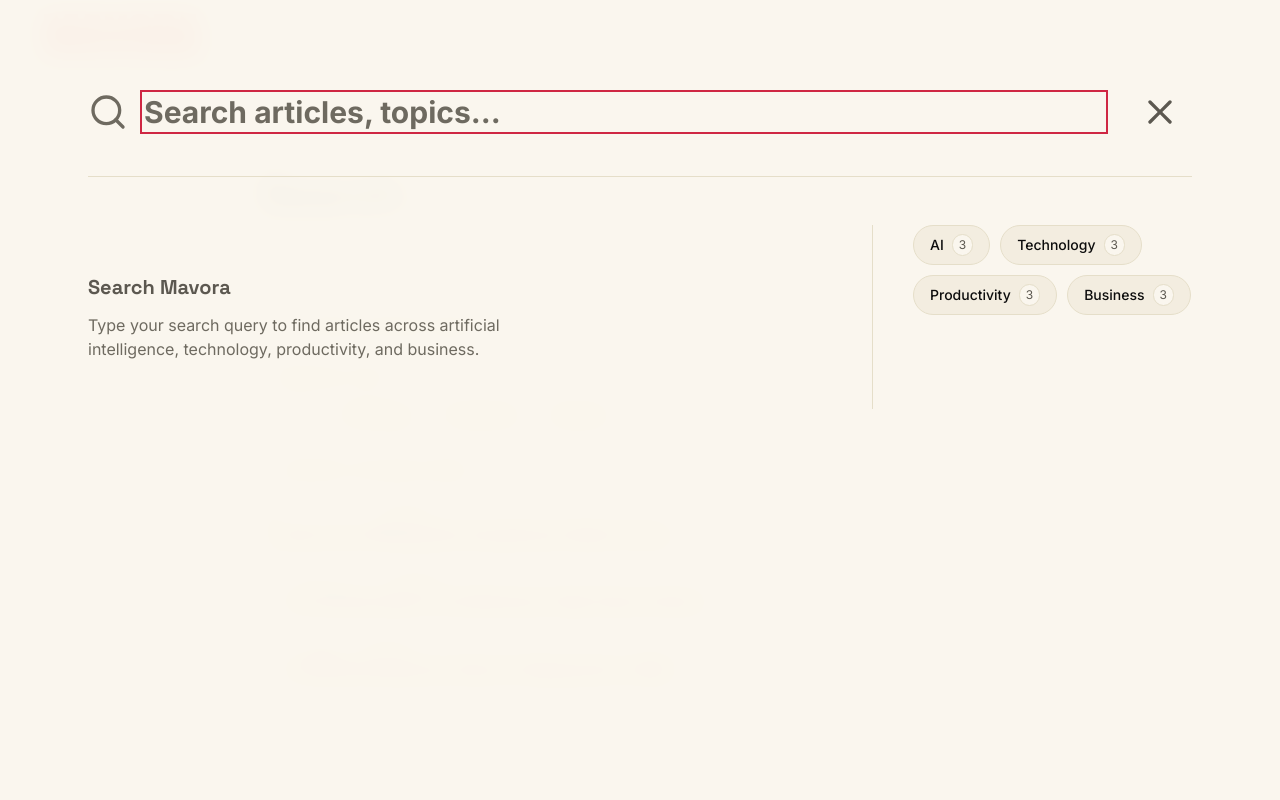
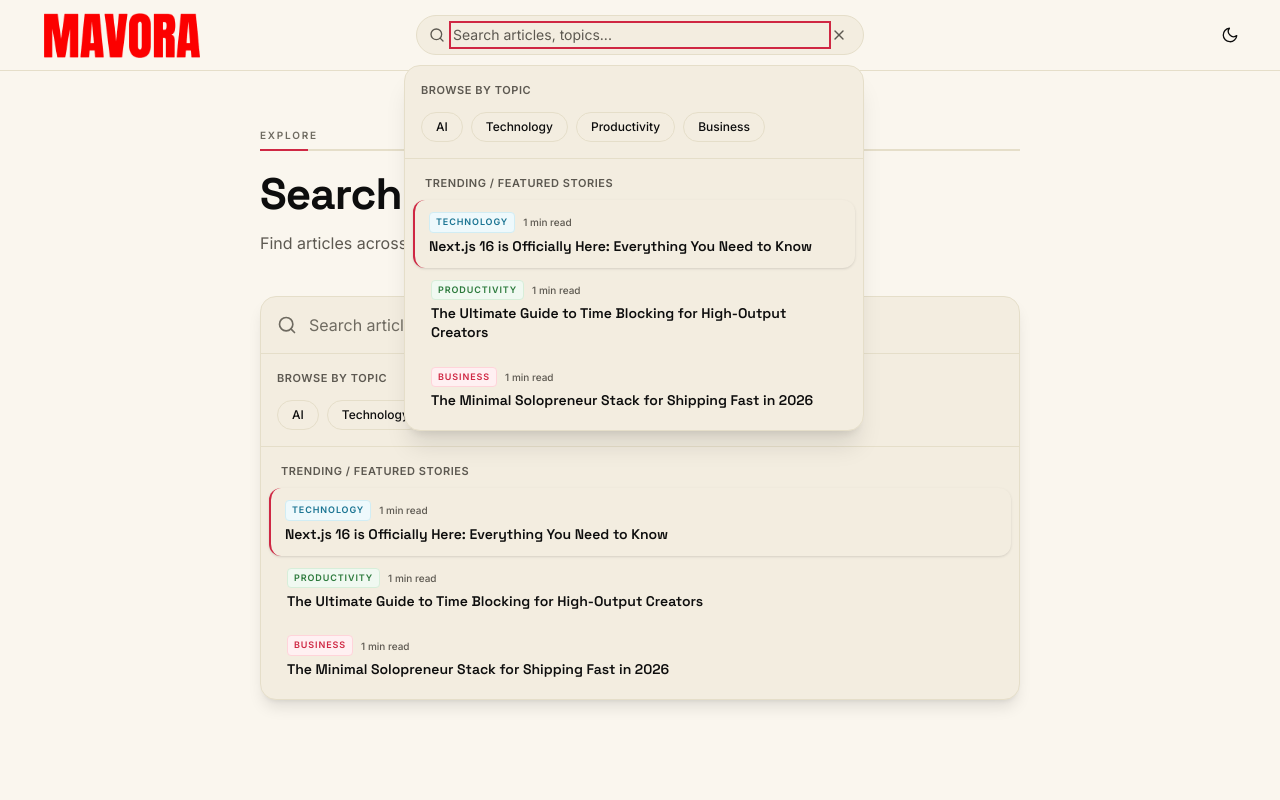
Before and after one commit to SoujanyaDasRoy/Mavora, a Next.js app: page /search in a window 1280 px wide. Both pictures are taken after a click on the button 1186 px from the left and 35 px from the top of the page. Shown: the top 800 px of the page. Built offline with nearby package versions, Linux system fonts and the light colour scheme.

Commit message:
design: redesign search into expanding header input bar with floating popover dropdown

```diff
--- a/components/Header.tsx
+++ b/components/Header.tsx
@@ -5,7 +5,7 @@ import { useEffect, useState } from 'react'
 import { PILLARS, PILLAR_LABELS } from '@/lib/pillars'
 import { ThemeToggle } from './ThemeToggle'
 import { SearchBox } from './SearchBox'
-import { Search } from 'lucide-react'
+import { Search, X } from 'lucide-react'
 import {
   Sheet,
   SheetContent,
@@ -28,6 +28,7 @@ function MenuIcon({ className }: { className?: string }) {
 export function Header() {
   const [scrolled, setScrolled] = useState(false)
   const [searchOpen, setSearchOpen] = useState(false)
+  const [searchQuery, setSearchQuery] = useState('')
 
   useEffect(() => {
     const onScroll = () => setScrolled(window.scrollY > 4)
@@ -49,10 +50,17 @@ export function Header() {
       ].join(' ')}
     >
       <Container
-        className="h-[70px] grid grid-cols-[auto_1fr_auto] md:grid-cols-[220px_1fr_220px] items-center gap-4"
+        className="relative h-[70px] grid grid-cols-[auto_1fr_auto] md:grid-cols-[220px_1fr_220px] items-center gap-4"
       >
         {/* ── Logo ─────────────────────────────────────────── */}
-        <Link href="/" className="shrink-0 flex items-center" aria-label="Mavora home">
+        <Link
+          href="/"
+          className={[
+            'shrink-0 items-center',
+            searchOpen ? 'hidden md:flex' : 'flex',
+          ].join(' ')}
+          aria-label="Mavora home"
+        >
           <img
             src="/logo.png"
             alt="Mavora"
@@ -60,7 +68,40 @@ export function Header() {
           />
         </Link>
 
-        {/* ── Desktop nav ──────────────────────────────────────── */}
+        {/* ── Search Input / Desktop nav ────────────────────── */}
+        {searchOpen ? (
+          <div className="relative col-span-1 md:max-w-md mx-auto w-full">
+            <div className="flex items-center h-10 bg-[var(--color-bg-secondary)] border border-[var(--color-border)] rounded-full px-3 transition-all duration-300">
+              <Search className="size-4 text-[var(--color-fg-muted)] mr-2 shrink-0" />
+              <input
+                type="text"
+                value={searchQuery}
+                onChange={(e) => setSearchQuery(e.target.value)}
+                placeholder="Search articles, topics..."
+                className="flex-1 bg-transparent outline-none text-sm text-[var(--color-fg)] placeholder:text-[var(--color-fg-muted)] border-none focus:ring-0 p-0"
+                autoFocus
+              />
+              <button
+                onClick={() => {
+                  setSearchOpen(false)
+                  setSearchQuery('')
+                }}
+                className="p-1 rounded-full hover:bg-[var(--color-bg-tertiary)] text-[var(--color-fg-muted)] hover:text-[var(--color-fg)] transition-colors shrink-0"
+                aria-label="Close search"
+              >
+                <X className="size-4" />
+              </button>
+            </div>
+            <SearchBox
+              isOpen={searchOpen}
+              query={searchQuery}
+              onClose={() => {
+                setSearchOpen(false)
+                setSearchQuery('')
+              }}
+            />
+          </div>
+        ) : (
           <nav className="hidden md:flex items-center justify-center gap-1.5" aria-label="Main navigation">
             {navLinks.map(({ label, href }) => (
               <Link
@@ -78,10 +119,12 @@ export function Header() {
               </Link>
             ))}
           </nav>
+        )}
 
         {/* ── Right controls ───────────────────────────────── */}
-        <div className="flex items-center justify-end gap-2 shrink-0 w-full">
+        <div className="flex items-center justify-end gap-2 shrink-0 md:w-full">
           {/* Search Button */}
+          {!searchOpen && (
             <button
               onClick={() => setSearchOpen(true)}
               aria-label="Search articles"
@@ -89,6 +132,7 @@ export function Header() {
             >
               <Search className="size-4" />
             </button>
+          )}
 
           {/* Theme toggle */}
           <ThemeToggle />
@@ -142,14 +186,6 @@ export function Header() {
           </Sheet>
         </div>
       </Container>
-
-      {/* Conditionally render SearchBox overlay */}
-      {searchOpen && (
-        <SearchBox
-          isOpen={searchOpen}
-          onClose={() => setSearchOpen(false)}
-        />
-      )}
     </header>
   )
 }
--- a/components/SearchBox.tsx
+++ b/components/SearchBox.tsx
@@ -148,6 +148,7 @@ export function SearchBox({
   const [internalActiveIndex, setInternalActiveIndex] = useState(0)
   const router = useRouter()
   const inputRef = useRef<HTMLInputElement>(null)
+  const searchBoxRef = useRef<HTMLDivElement>(null)
 
   const shouldFetch = inline || isOpen
 
@@ -212,40 +213,57 @@ export function SearchBox({
     setInternalActiveIndex(0)
   }, [query])
 
-  // Prevent background scrolling when overlay is open
+  // Focus input on mount / open (only for inline mode since input is inside SearchBox)
   useEffect(() => {
-    if (isOpen) {
-      document.body.classList.add('overflow-hidden')
-    } else {
-      document.body.classList.remove('overflow-hidden')
-    }
-    return () => {
-      document.body.classList.remove('overflow-hidden')
-    }
-  }, [isOpen])
-
-  // Focus input on mount / open
-  useEffect(() => {
-    if (inline || isOpen) {
+    if (inline) {
       const timer = setTimeout(() => {
         inputRef.current?.focus()
       }, 50)
       return () => clearTimeout(timer)
     }
-  }, [inline, isOpen])
+  }, [inline])
 
-  // Global key listener for Escape when open
+  // Global key listener when open
   useEffect(() => {
     if (!isOpen) return
 
     const handleGlobalKeyDown = (e: KeyboardEvent) => {
-      if (e.key === 'Escape') {
+      if (e.key === 'ArrowDown') {
+        e.preventDefault()
+        setActiveIndex(Math.min(activeIndex + 1, results.length - 1))
+      } else if (e.key === 'ArrowUp') {
+        e.preventDefault()
+        setActiveIndex(Math.max(activeIndex - 1, 0))
+      } else if (e.key === 'Enter') {
+        if (results[activeIndex]) {
+          e.preventDefault()
+          handleSelect(results[activeIndex])
+        }
+      } else if (e.key === 'Escape') {
+        e.preventDefault()
         onClose?.()
       }
     }
 
     window.addEventListener('keydown', handleGlobalKeyDown)
     return () => window.removeEventListener('keydown', handleGlobalKeyDown)
+  }, [isOpen, activeIndex, results, onClose])
+
+  // Click outside detection to close the popover
+  useEffect(() => {
+    if (!isOpen) return
+
+    const handleOutsideClick = (e: MouseEvent) => {
+      const target = e.target as HTMLElement
+      if (searchBoxRef.current && !searchBoxRef.current.parentElement?.contains(target)) {
+        onClose?.()
+      }
+    }
+
+    document.addEventListener('mousedown', handleOutsideClick)
+    return () => {
+      document.removeEventListener('mousedown', handleOutsideClick)
+    }
   }, [isOpen, onClose])
 
   const handleSelect = (entry: SearchEntry) => {
@@ -278,122 +296,6 @@ export function SearchBox({
 
   // If not inline and not open, don't render anything
   if (!inline && !isOpen) return null
-
-  // 1. Full-screen overlay takeover view
-  if (isOpen) {
-    return (
-      <div className="fixed inset-0 z-50 bg-[var(--color-bg)]/98 backdrop-blur-md overflow-y-auto animate-fade-in">
-        <div className="max-w-6xl mx-auto px-6 py-12 md:py-20 w-full min-h-screen flex flex-col justify-start animate-slide-up">
-          {/* Top layout: Giant input and close button */}
-          <div className="flex items-center justify-between border-b border-[var(--color-border)] pb-6 md:pb-8 gap-6">
-            <div className="flex-1 flex items-center gap-4">
-              <Search className="size-8 md:size-10 text-[var(--color-fg-subtle)] shrink-0" />
-              <input
-                ref={inputRef}
-                type="text"
-                value={query}
-                onChange={(e) => {
-                  setInternalQuery(e.target.value)
-                  setInternalActiveIndex(0)
-                }}
-                onKeyDown={handleKeyDown}
-                placeholder="Search articles, topics..."
-                className="w-full bg-transparent outline-none text-2xl md:text-3xl font-bold text-[var(--color-fg)] placeholder:text-[var(--color-fg-subtle)] border-none focus:ring-0 p-0"
-              />
-            </div>
-            <button
-              onClick={onClose}
-              className="p-2 md:p-3 rounded-full hover:bg-[var(--color-bg-secondary)] text-[var(--color-fg-muted)] hover:text-[var(--color-fg)] transition-all duration-200"
-              aria-label="Close search"
-            >
-              <X className="size-8 md:size-10" />
-            </button>
-          </div>
-
-          {/* Body layout: Split Grid */}
-          <div className="grid md:grid-cols-[1fr_320px] gap-12 mt-12">
-            {/* Left side: Results */}
-            <div className="min-w-0">
-              {!query.trim() ? (
-                <div className="py-12 text-left">
-                  <h4 className="text-xl font-bold text-[var(--color-fg-muted)] mb-3 font-display">Search Mavora</h4>
-                  <p className="text-[var(--color-fg-subtle)] text-base max-w-md">
-                    Type your search query to find articles across artificial intelligence, technology, productivity, and business.
-                  </p>
-                </div>
-              ) : (
-                <div className="flex flex-col gap-6">
-                  {status === 'loading' && (
-                    <div className="flex flex-col gap-6 w-full animate-pulse">
-                      {[1, 2, 3].map((n) => (
-                        <div
-                          key={n}
-                          className="w-full flex flex-col gap-3 rounded-2xl p-6 border border-[var(--color-border)]/40 bg-[var(--color-bg-secondary)]/20"
-                        >
-                          <div className="flex items-center gap-3">
-                            <div className="h-5 w-20 bg-[var(--color-border)]/60 rounded" />
-                            <div className="h-4 w-16 bg-[var(--color-border)]/40 rounded" />
-                          </div>
-                          <div className="h-7 w-3/4 bg-[var(--color-border)]/60 rounded mt-1" />
-                          <div className="h-4 w-5/6 bg-[var(--color-border)]/40 rounded" />
-                        </div>
-                      ))}
-                    </div>
-                  )}
-                  {status === 'error' && (
-                    <p className="text-[var(--color-fg-muted)] text-lg py-12">
-                      Search is temporarily unavailable — please try again later.
-                    </p>
-                  )}
-                  {status === 'ready' && results.length === 0 && (
-                    <p className="text-[var(--color-fg-muted)] text-lg py-12">
-                      No results found for &quot;<span className="text-[var(--color-fg)] font-medium">{query}</span>&quot;.
-                    </p>
-                  )}
-                  {status === 'ready' &&
-                    results.map((entry, i) => (
-                      <SearchResultItem
-                        key={`${entry.pillar}-${entry.slug}`}
-                        entry={entry}
-                        isActive={i === activeIndex}
-                        onClick={() => handleSelect(entry)}
-                        onMouseEnter={() => setActiveIndex(i)}
-                        query={query}
-                        variant="overlay"
-                      />
-                    ))}
-                </div>
-              )}
-            </div>
-
-            {/* Right side: Discovery */}
-            <div className="flex flex-col gap-6 border-t md:border-t-0 md:border-l border-[var(--color-border)] pt-10 md:pt-0 md:pl-10">
-              <div className="flex flex-wrap gap-2.5">
-                {PILLARS.map((pillar) => {
-                  const count = index.filter((p) => p.pillar === pillar).length
-                  return (
-                    <button
-                      key={pillar}
-                      onClick={() => {
-                        onClose?.()
-                        router.push(`/${pillar}`)
-                      }}
-                      className="px-4 py-2 rounded-full text-sm font-medium bg-[var(--color-bg-secondary)] hover:bg-[var(--color-bg-tertiary)] border border-[var(--color-border)] text-[var(--color-fg)] transition-all hover:scale-[1.03] duration-150 flex items-center gap-2"
-                    >
-                      <span>{PILLAR_LABELS[pillar]}</span>
-                      <span className="text-xs text-[var(--color-fg-muted)] font-normal px-1.5 py-0.5 rounded-full bg-[var(--color-bg)] border border-[var(--color-border)]">
-                        {count}
-                      </span>
-                    </button>
-                  )
-                })}
-              </div>
-            </div>
-          </div>
-        </div>
-      </div>
-    )
-  }
 
   // 2. Compact Inline search view (used in /search page)
   const listContent = (
@@ -487,6 +389,18 @@ export function SearchBox({
     </>
   )
 
+  // 1. Floating dropdown popover view
+  if (isOpen) {
+    return (
+      <div
+        ref={searchBoxRef}
+        className="absolute top-full right-0 mt-2.5 w-full sm:w-[460px] bg-[var(--color-bg-secondary)] border border-[var(--color-border)] rounded-2xl shadow-xl z-50 max-h-[60vh] overflow-y-auto"
+      >
+        {listContent}
+      </div>
+    )
+  }
+
   return (
     <div className="w-full flex flex-col overflow-hidden rounded-2xl border border-[var(--color-border)] bg-[var(--color-bg-secondary)] shadow-lg animate-fade-in">
       {/* Search Input block (only for inline/standalone view) */}
```
Also changed, not shown: 1 other file (tests, documents, lock files or other folders). Lines whose indentation alone changed are shown as unchanged.
